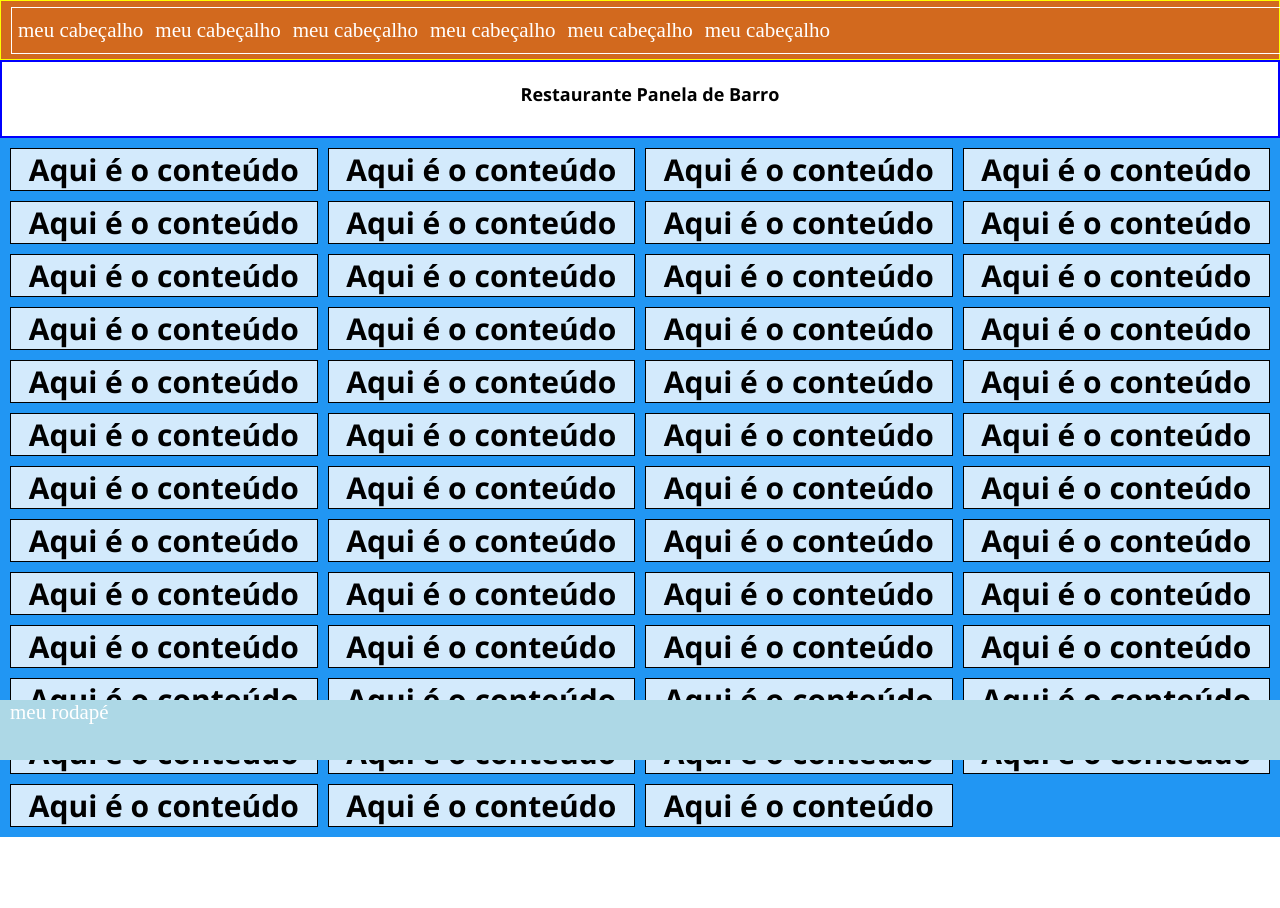
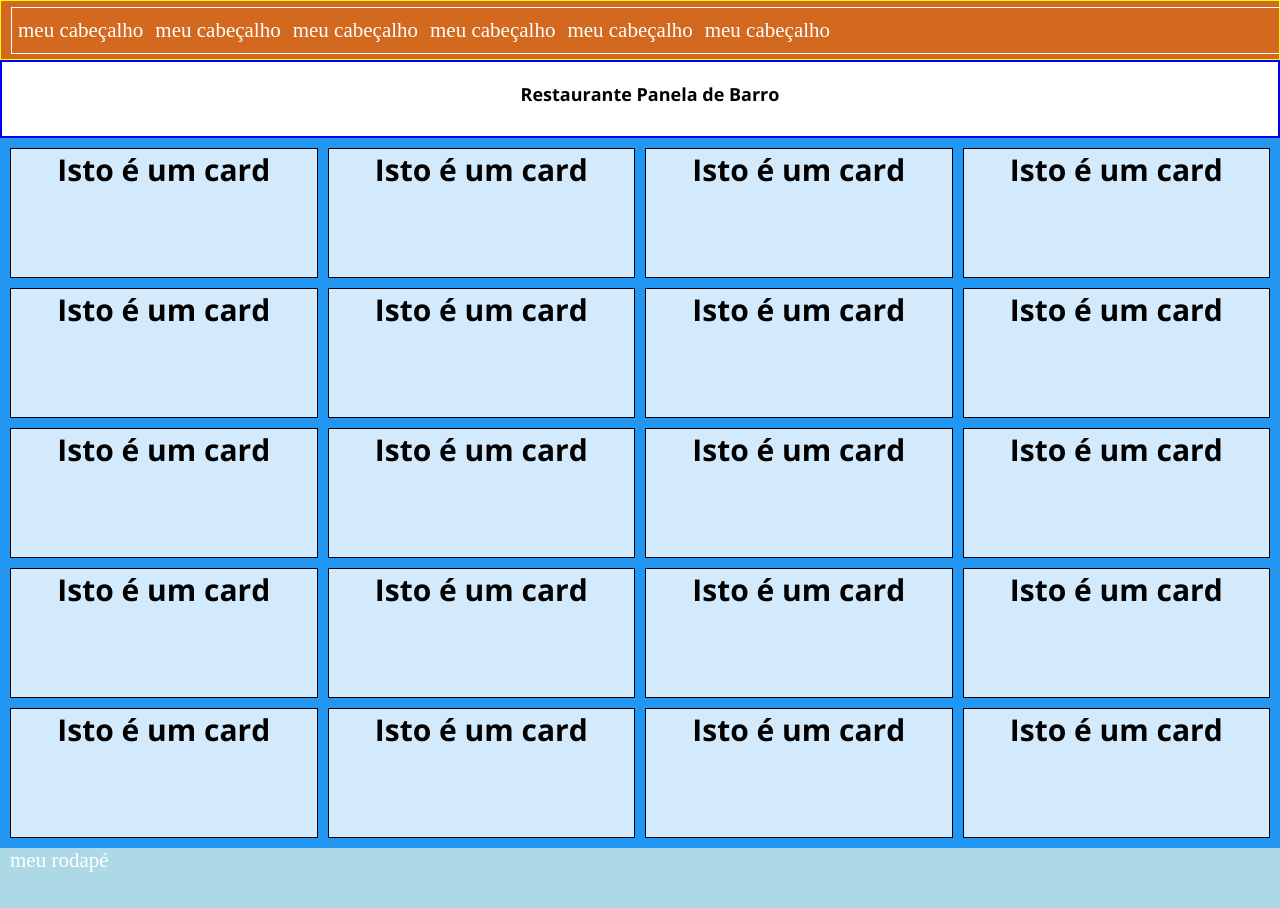
Before and after one commit to codingscode/Restaurante-React, a React (Create React App) app in the folder frontend/restaurante--app/: page / in a window 1280 px wide. Before the commit the page ends 857 px from the top, so only its background shows below. Built offline with nearby package versions, Linux system fonts and the light colour scheme.

Commit message:
parte 12

```diff
--- a/frontend/restaurante--app/src/App.css
+++ b/frontend/restaurante--app/src/App.css
@@ -29,7 +29,6 @@
 }
 
 .painel--geral_meio {
-   height: 80vh;
    font-family: 'Open Sans Bold';
    font-size: 18px;
 
@@ -38,7 +37,7 @@
 .painel--geral_meio > * {
    padding-left: 20px;
    padding-top: 20px;
-   bottom: 0;
+   /* bottom: 0; */
 }
 
 .titulo {
--- a/frontend/restaurante--app/src/App.js
+++ b/frontend/restaurante--app/src/App.js
@@ -1,6 +1,8 @@
 import './App.css'
 import Cabecalho from './Cabecalho/Cabecalho'
 import Rodape from './Rodape/Rodape'
+import Card from './Card/Card'
+
 
 export default function App() {
 
@@ -12,59 +14,29 @@ export default function App() {
             <div className="painel--geral_meio">
                 <div className="titulo">Restaurante Panela de Barro</div>
                 <div className="grid-container">
-                    <div>Aqui é o conteúdo</div>
-                    <div>Aqui é o conteúdo</div>
-                    <div>Aqui é o conteúdo</div>
-                    <div>Aqui é o conteúdo</div>
-                    <div>Aqui é o conteúdo</div>
-                    <div>Aqui é o conteúdo</div>
-                    <div>Aqui é o conteúdo</div>
-                    <div>Aqui é o conteúdo</div>
-                    <div>Aqui é o conteúdo</div>
-                    <div>Aqui é o conteúdo</div>
-                    <div>Aqui é o conteúdo</div>
-                    <div>Aqui é o conteúdo</div>
-                    <div>Aqui é o conteúdo</div>
-                    <div>Aqui é o conteúdo</div>
-                    <div>Aqui é o conteúdo</div>
-                    <div>Aqui é o conteúdo</div>
-                    <div>Aqui é o conteúdo</div>
-                    <div>Aqui é o conteúdo</div>
-                    <div>Aqui é o conteúdo</div>
-                    <div>Aqui é o conteúdo</div>
-                    <div>Aqui é o conteúdo</div>
-                    <div>Aqui é o conteúdo</div>
-                    <div>Aqui é o conteúdo</div>
-                    <div>Aqui é o conteúdo</div>
-                    <div>Aqui é o conteúdo</div>
-                    <div>Aqui é o conteúdo</div>
-                    <div>Aqui é o conteúdo</div>
-                    <div>Aqui é o conteúdo</div>
-                    <div>Aqui é o conteúdo</div>
-                    <div>Aqui é o conteúdo</div>
-                    <div>Aqui é o conteúdo</div>
-                    <div>Aqui é o conteúdo</div>
-                    <div>Aqui é o conteúdo</div>
-                    <div>Aqui é o conteúdo</div>
-                    <div>Aqui é o conteúdo</div>
-                    <div>Aqui é o conteúdo</div>
-                    <div>Aqui é o conteúdo</div>
-                    <div>Aqui é o conteúdo</div>
-                    <div>Aqui é o conteúdo</div>
-                    <div>Aqui é o conteúdo</div>
-                    <div>Aqui é o conteúdo</div>
-                    <div>Aqui é o conteúdo</div>
-                    <div>Aqui é o conteúdo</div>
-                    <div>Aqui é o conteúdo</div>
-                    <div>Aqui é o conteúdo</div>
-                    <div>Aqui é o conteúdo</div>
-                    <div>Aqui é o conteúdo</div>
-                    <div>Aqui é o conteúdo</div>
-                    <div>Aqui é o conteúdo</div>
-                    <div>Aqui é o conteúdo</div>
-                    <div>Aqui é o conteúdo</div>
+                    <Card />
+                    <Card />
+                    <Card />
+                    <Card />
+                    <Card />
+                    <Card />
+                    <Card />
+                    <Card />
+                    <Card />
+                    <Card />
+                    <Card />
+                    <Card />
+                    <Card />
+                    <Card />
+                    <Card />
+                    <Card />
+                    <Card />
+                    <Card />
+                    <Card />
+                    <Card />
+
                 </div>
-                <div></div>
+
             </div>
             <Rodape />
         </div>
--- a/frontend/restaurante--app/src/Cabecalho/Cabecalho.css
+++ b/frontend/restaurante--app/src/Cabecalho/Cabecalho.css
@@ -1,5 +1,5 @@
 .cabecalho_base {
-     position: relative;
+    /*  position: relative; */
      height: 60px;
      width: 100%;
      background-color: chocolate;
--- /dev/null
+++ b/frontend/restaurante--app/src/Card/Card.css
@@ -0,0 +1,3 @@
+.card--base {
+    height: 130px;
+}
--- /dev/null
+++ b/frontend/restaurante--app/src/Card/Card.js
@@ -0,0 +1,12 @@
+import React from 'react'
+import './Card.css'
+
+
+
+export default function Card() {
+
+
+      return (
+          <div className="card--base">Isto é um card</div>
+      )
+}
--- a/frontend/restaurante--app/src/Rodape/Rodape.css
+++ b/frontend/restaurante--app/src/Rodape/Rodape.css
@@ -1,10 +1,13 @@
 .rodape_base {
-    position: relative;
+   /*  position: relative; */
     height: 60px;
     width: 100%;
     background-color: lightblue;
     font-size: 21px;
     color: #FFF;
+    flex-direction: column;
+
+
 
 }
 
@@ -14,8 +17,3 @@
 
 
 }
-
-
-footer {
-    bottom: 0;
-}
```
